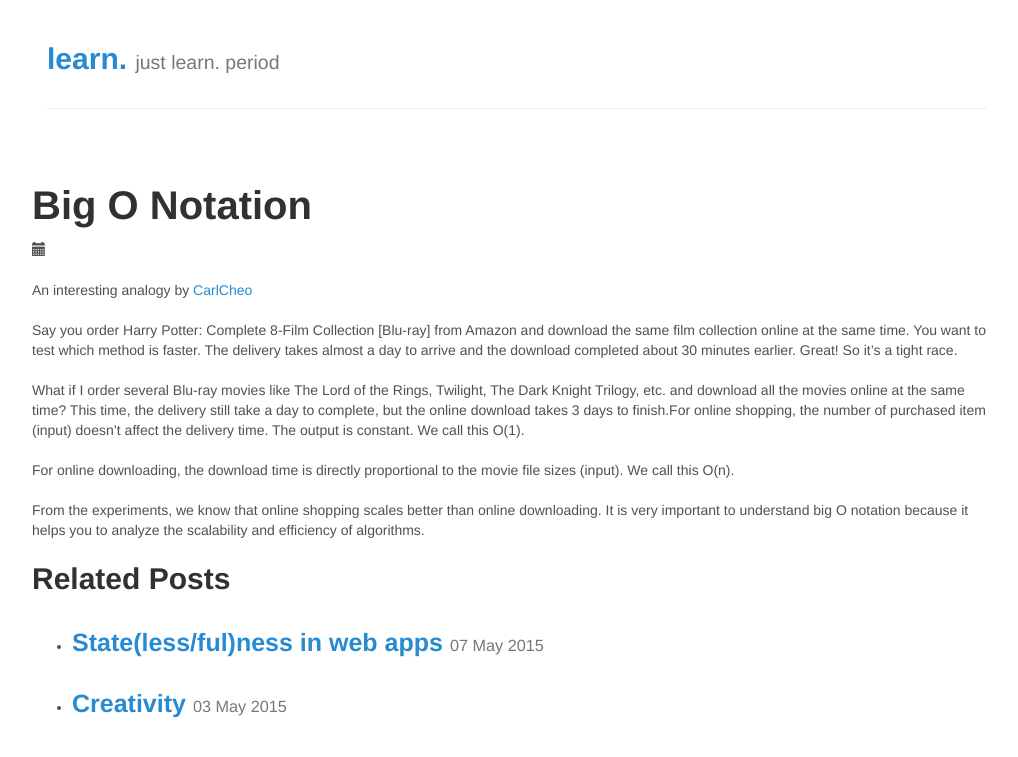
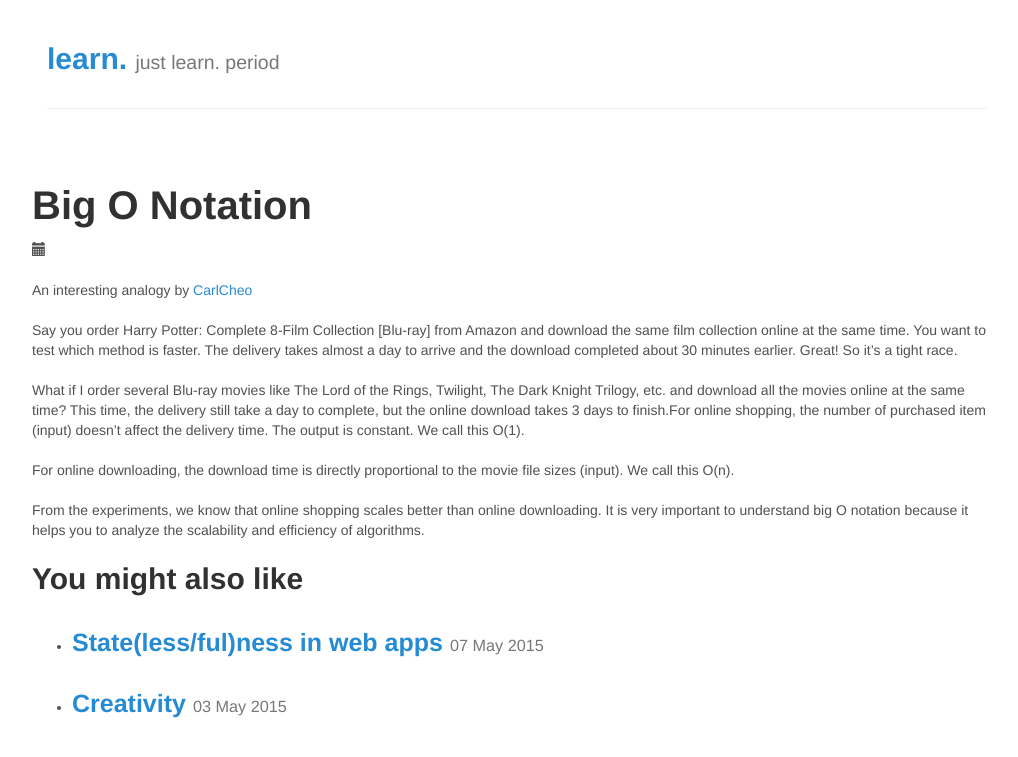
Before and after one commit to lakshma/lakshma.github.io, a Jekyll site: the page built from _posts/2015-05-02-big-o.md, in a window 1280 px wide. Shown: the top 757 px of the page, without its empty margins (123-1141 px from the left). Built offline with Jekyll 4.4.1, drawn with Linux system fonts in a browser that asks for light colours; Markdown is read by kramdown in place of the engine named in the settings.

Commit message:
no message

```diff
--- a/_layouts/post.html
+++ b/_layouts/post.html
@@ -11,7 +11,7 @@ layout: blog
 </div>
 
 <div class="related">
-  <h2>Related Posts</h2>
+  <h2>You might also like</h2>
   <ul class="related-posts">
     {% for post in site.related_posts limit:3 %}
       <li>
```
